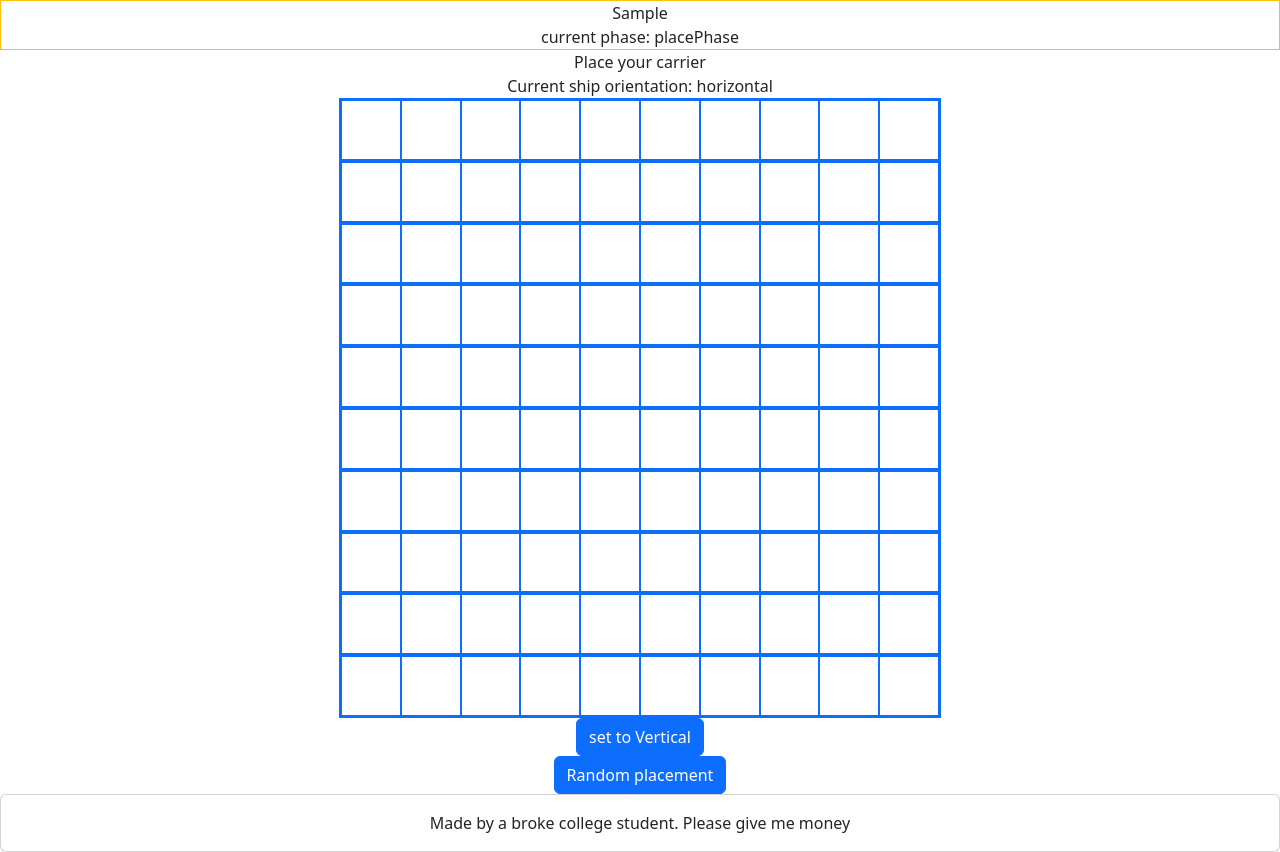
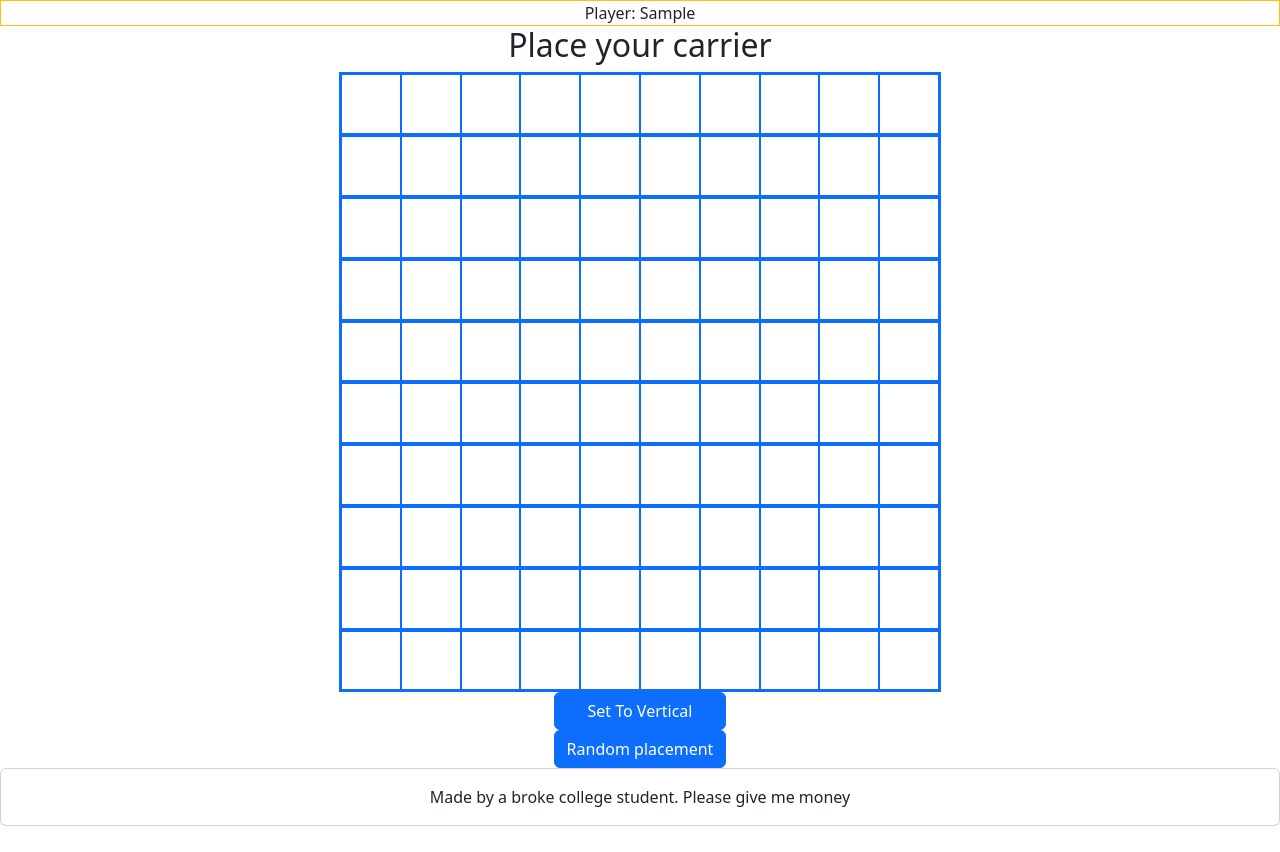
Before and after one commit to Eetub1/battleship-react, a React (Vite) app: page / in a window 1280 px wide. Both pictures are taken after typing "Sample" into the empty fields and a click on the button "Submit". After the commit the page ends 826 px from the top, so only its background shows below. Built offline with nearby package versions, Linux system fonts and the light colour scheme.

Commit message:
added a feature to place ship manually if you dont want to place ships randomly if you've already pressed random placement

```diff
--- a/src/App.jsx
+++ b/src/App.jsx
@@ -33,8 +33,7 @@ function App() {
         <>
             {playername && (
                 <div className='d-flex flex-column align-items-center border border-warning'>
-                    <div>{playername}</div>
-                    <div>current phase: {gamePhase}</div>
+                    <div>Player: {playername}</div>
                 </div>
             )}
 
--- a/src/components/PlaceShipsBoard.jsx
+++ b/src/components/PlaceShipsBoard.jsx
@@ -9,11 +9,17 @@ const PlaceShipsBoard = ({ playerBoardObject, ships, setGamePhase}) => {
     const [isValidPlacement, setIsValidPlacement] = useState(null)
     const [confirmPlacementVisible, setConfirmPlacementVisible] = useState(false)
 
+    //this variable tracks if random placement button has been pressed
+    //so that you cant manually place ships if there are alreay random ships on board
+    const [isShipRandomPlacement, setIsShipRandomPlacement] = useState(false)
+
     const shipAmount = ships.length
     const board = playerBoardObject.getBoard()
     const shipLength = currentShip.getShipLength()
 
     const handleClick = (rowIndex, cellIndex) => {
+        if (isShipRandomPlacement) return
+
         if (isValidPlacement) playerBoardObject.placeShip(rowIndex, cellIndex, isHorizontal, currentShip)
         else return
 
@@ -23,6 +29,7 @@ const PlaceShipsBoard = ({ playerBoardObject, ships, setGamePhase}) => {
     }
 
     const handleMouseEnter = (rowIndex, cellIndex) => {
+        if (isShipRandomPlacement) return
         setIsValidPlacement(playerBoardObject.validatePlacement(rowIndex, cellIndex, isHorizontal, shipLength))
         setHoverCells([])
         const cells = []
@@ -39,6 +46,7 @@ const PlaceShipsBoard = ({ playerBoardObject, ships, setGamePhase}) => {
     }
 
     const handleRandomPlacement = () => {
+        setIsShipRandomPlacement(true)
         playerBoardObject.placeShipsRandomly(ships)
 
         //this row forces react to update the UI, doesnt actually do anything useful
@@ -46,10 +54,15 @@ const PlaceShipsBoard = ({ playerBoardObject, ships, setGamePhase}) => {
         setConfirmPlacementVisible(true)
     }
 
+    const placeShipsManually = () => {
+        setIsShipRandomPlacement(false)
+        setConfirmPlacementVisible(false)
+        //TODO: need to clear the board of ships here
+    }
+
     return (
         <div className='d-flex flex-column align-items-center'>
-            <div>Place your {currentShip.name}</div>
-            <div>Current ship orientation: {isHorizontal ? 'horizontal' : 'vertical'}</div>
+            <h2>Place your {currentShip.name}</h2>
 
             <div className='d-flex flex-column align-items-center border border-primary'>
                 {board.map((row, rowIndex) => {
@@ -85,10 +98,11 @@ const PlaceShipsBoard = ({ playerBoardObject, ships, setGamePhase}) => {
                 })}
             </div>
 
+            <div className='d-flex flex-column '>
                 <Button
                     onClick={() => {setIsHorizontal(!isHorizontal)}}>{isHorizontal
-                    ? 'set to Vertical'
-                    : 'set to Horizontal'}
+                        ? 'Set To Vertical'
+                        : 'Set To Horizontal'}
                 </Button>
 
                 <Button onClick={handleRandomPlacement}>
@@ -99,6 +113,12 @@ const PlaceShipsBoard = ({ playerBoardObject, ships, setGamePhase}) => {
                     onClick={() => setGamePhase('playPhase')}>
                     Confirm Placement?
                 </Button>
+
+                <Button style={{display: confirmPlacementVisible ? 'block' : 'none'}}
+                    onClick={placeShipsManually}>
+                    Place manually?
+                </Button>
+            </div>
         </div>
     )
 }
```
Lines whose indentation alone changed are shown as unchanged.
